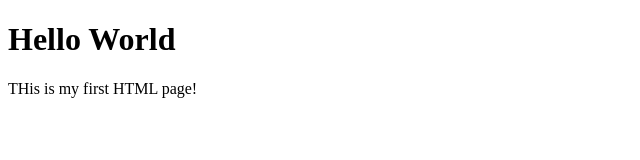
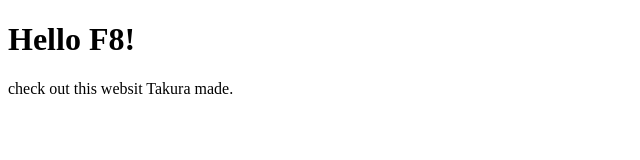
Before and after one commit to tduc05/demo123, a plain HTML site: page index.html in a window 1280 px wide. Shown: the whole page, without its empty margins (0-640 px from the left). Drawn offline with Linux system fonts and the light colour scheme.

Commit message:
Update index.html
for F8

```diff
--- a/index.html
+++ b/index.html
@@ -4,7 +4,7 @@
     <title>First Web Page</title>
 <head>
 <body>
-    <h1>Hello World</h1>
-    THis is my first HTML page!
+    <h1>Hello F8!</h1>
+    check out this websit Takura made.
 <body>
 </html>
```
